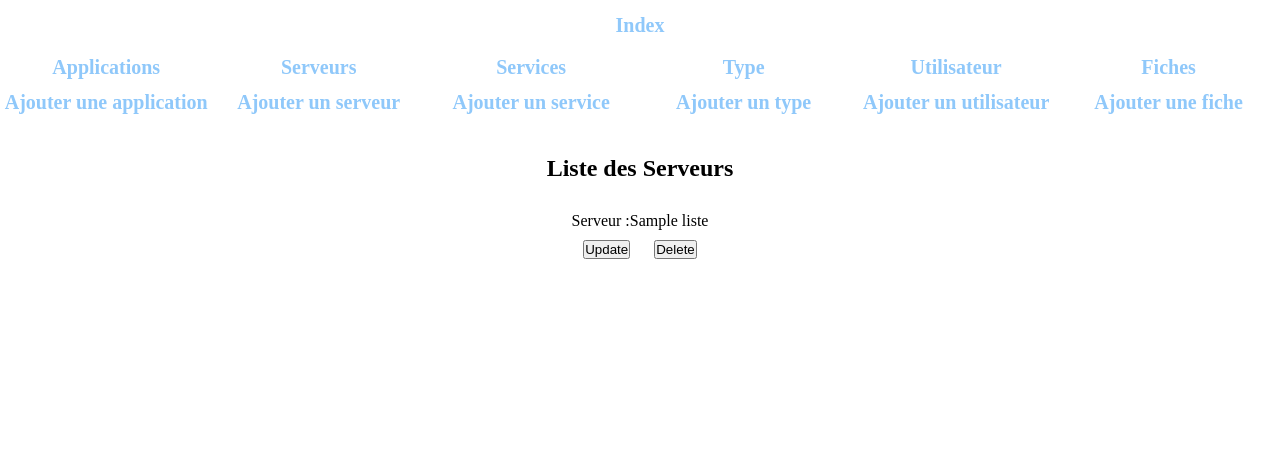
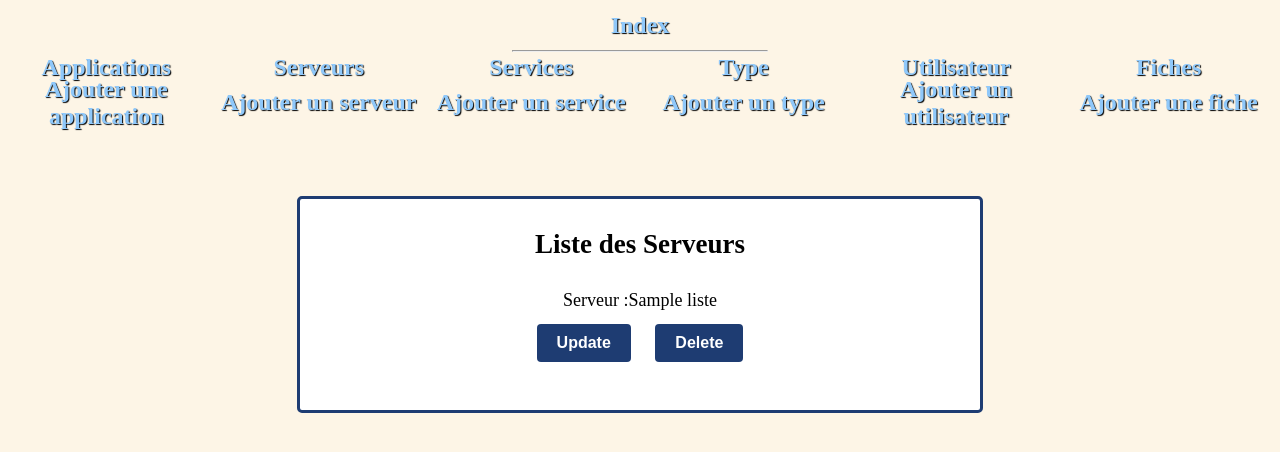
Before and after one commit to julesgtz/SAE23_push, a Django app: template adminsite/templates/adminsite/serveurs/affiche.html in a window 1280 px wide. Shown: the top 452 px of the page. Run offline with Django 3.2, Linux system fonts and the light colour scheme; the template is opened without the code that fills it: most values are stand-ins (such as "Sample title", 1, 10 or a date in 2020).

Commit message:
css affiche et ajout

```diff
--- a/adminsite/static/adminsite/index.css
+++ b/adminsite/static/adminsite/index.css
@@ -6,6 +6,7 @@
 
 body{
     text-align: center;
+    background-color:oldlace;
 
 }
 
@@ -23,30 +24,33 @@ body{
     cursor: pointer;
     transition: background-color 0.3s ease;
     margin-top: 1%;
+    margin-bottom: 4%;
 }
 .button:hover {
     background-color: #12243e;
 }
 
 form {
-    max-width: 800px;
+    max-width: 50%;
     margin: 0 auto;
     padding: 20px;
+    margin-top: 4%;
+    margin-bottom: 1%;
+    padding-bottom: 2%;
     background-color: #fff;
-    border: 1px solid #1e3c72;
+    border: 3px solid #1e3c72;
     border-radius: 5px;
+    font-size: large;
 
 }
 
 
-form li {
-    margin-bottom: 10px;
-}
-
 form label {
     display: block;
-    font-weight: bold;
+    font-weight: bolder;
     color: #1e3c72;
+    padding-top: 2%;
+    padding-bottom: 1%;
 }
 
 h1{
@@ -64,11 +68,13 @@ nav {
     font-size: 20px;
     font-weight: bold;
     padding-bottom: 25px;
+
 }
 
 .menu{
     width: 16.6%;
     height: 70px;
+
 }
 
 .ajout{
@@ -85,12 +91,16 @@ div > a{
     align-items: center;
     justify-content: center;
     height: 35px;
+    font-size: x-large;
+    text-shadow: 1px 1px 1px black;
     color: rgb(143, 200, 250);
+
 
 }
 
 div > a:hover{
     background-color: rgb(57, 160, 250);
+
 }
 
 #index{
--- a/adminsite/templates/adminsite/applications/ajout.html
+++ b/adminsite/templates/adminsite/applications/ajout.html
@@ -6,10 +6,10 @@
     </head>
 <body>
     {% block content %}
-
 <form method="post" action="/adminsite/applications/traitement/" enctype="multipart/form-data">
 {% csrf_token %}
-{{ form.as_ul }}
+{{ form }}
+<br><br><br>
 <input type="submit" value="Envoyer les données" class="button">
 </form>
 
--- a/adminsite/templates/adminsite/fiches/affiche.html
+++ b/adminsite/templates/adminsite/fiches/affiche.html
@@ -8,7 +8,7 @@
 <body>
     {% block content %}
     <a href="/adminsite/fiches/serveur_pdf/">
-        <input type="submit" value="PDF"\>{% csrf_token %}</a>
+        <input type="submit" value="PDF" class="button">{% csrf_token %}</a>
 <ol>
     {% for l in liste %}
 <li> {{l}}</li>
--- a/adminsite/templates/adminsite/fiches/ajout.html
+++ b/adminsite/templates/adminsite/fiches/ajout.html
@@ -10,9 +10,10 @@
 
 <form method="post" action="/adminsite/fiches/traitement/" enctype="multipart/form-data">
 {% csrf_token %}
-{{ form.as_ul }}
-<input type="submit" value="envoyer␣les␣données"\>
+{{ form }}
+
 </form>
+<input type="submit" value="Envoyer les données" class="button">
 {% endblock %}
 </body>
 </html>
--- a/adminsite/templates/adminsite/main.html
+++ b/adminsite/templates/adminsite/main.html
@@ -8,7 +8,7 @@
 <body>
     <nav>
             <div class="menu" id="index">
-                <div id="resize"><a href="/adminsite/" id="link_index">Index</a></div>
+                <div id="resize"><a href="/adminsite/" id="link_index">Index</a><hr/></div>
             </div>
 
             <div class="menu"><a href="/adminsite/applications/">Applications</a>
--- a/adminsite/templates/adminsite/serveurs/affiche.html
+++ b/adminsite/templates/adminsite/serveurs/affiche.html
@@ -7,19 +7,20 @@
 </head>
 <body>
 {% block content %}
+<form>
 <div class="form">
 <h2> Liste des Serveurs</h2>
 <ol>
     {% for l in liste %}
     <p>Serveur :{{l}}</p>
 <a href="/adminsite/serveurs/update/{{l.id}}/">
-<input type="submit" value="Update"\>{% csrf_token %}</a>
+<input type="submit" value="Update" class="button">{% csrf_token %}</a>
 
 <a href="/adminsite/serveurs/delete/{{ l.id }}/" >
-<input type="submit" value="Delete">{% csrf_token %}</a>
+<input type="submit" value="Delete" class="button">{% csrf_token %}</a>
 
     {% endfor %}
-</ol></div>
+</ol></div></form>
 {% endblock %}
 </body>
 </html>
--- a/adminsite/templates/adminsite/serveurs/ajout.html
+++ b/adminsite/templates/adminsite/serveurs/ajout.html
@@ -10,9 +10,10 @@
 
 <form method="post" action="/adminsite/serveurs/traitement/" enctype="multipart/form-data">
 {% csrf_token %}
-{{ form.as_ul }}
-<input type="submit" value="envoyer␣les␣données"\>
+{{ form }}
+
 </form>
+<input type="submit" value="Envoyer les données" class="button">
 {% endblock %}
 </body>
 </html>
--- a/adminsite/templates/adminsite/services/ajout.html
+++ b/adminsite/templates/adminsite/services/ajout.html
@@ -10,9 +10,10 @@
 
 <form method="post" action="/adminsite/services/traitement/" enctype="multipart/form-data">
 {% csrf_token %}
-{{ form.as_ul }}
-<input type="submit" value="envoyer␣les␣données"\>
+{{ form }}
+
 </form>
+<input type="submit" value="Envoyer les données" class="button">
 {% endblock %}
 </body>
 </html>
--- a/adminsite/templates/adminsite/types/ajout.html
+++ b/adminsite/templates/adminsite/types/ajout.html
@@ -10,9 +10,10 @@
 
 <form method="post" action="/adminsite/types/traitement/" enctype="multipart/form-data">
 {% csrf_token %}
-{{ form.as_ul }}
-<input type="submit" value="envoyer␣les␣données"\>
+{{ form }}
+
 </form>
+<input type="submit" value="Envoyer les données" class="button">
 {% endblock %}
 </body>
 </html>
--- a/adminsite/templates/adminsite/utilisateurs/ajout.html
+++ b/adminsite/templates/adminsite/utilisateurs/ajout.html
@@ -10,9 +10,10 @@
 
 <form method="post" action="/adminsite/utilisateurs/traitement/" enctype="multipart/form-data">
 {% csrf_token %}
-{{ form.as_ul }}
-<input type="submit" value="envoyer␣les␣données"\>
+{{ form }}
+
 </form>
+<input type="submit" value="Envoyer les données" class="button">
 {% endblock %}
 </body>
 </html>
```
Also changed, not shown: adminsite/templates/adminsite/applications/affiche.html (+9 -4 lines), adminsite/templates/adminsite/services/affiche.html (+4 -3 lines), adminsite/templates/adminsite/types/affiche.html (+4 -3 lines), adminsite/templates/adminsite/utilisateurs/affiche.html (+4 -3 lines), db.sqlite3, media/images/WhatsApp_Image_2023-05-22_à_11.37.07.jpg (added).
